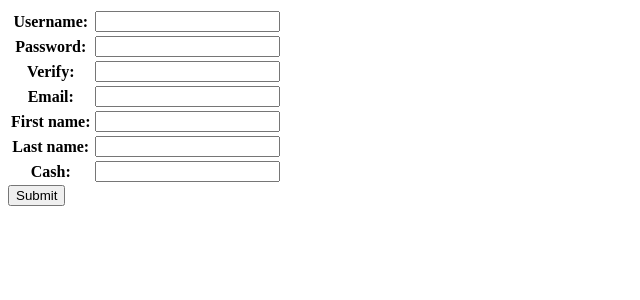
After one commit to montreal91/test_task, a Django app: page /signup/ in a window 1280 px wide. The commit adds this page. Shown: the top 300 px of the page, without its empty margins (0-640 px from the left). Run offline with Django 3.2, Linux system fonts and the light colour scheme.

Commit message:
registration reworked

```diff
--- /dev/null
+++ b/test_task/forms.py
@@ -0,0 +1,10 @@
+from django import forms
+
+class MyUserForm(forms.Form):
+	username = forms.CharField(max_length=20)
+	password = forms.CharField(max_length=30)
+	verify = forms.CharField(max_length=30)
+	email = forms.EmailField()
+	first_name = forms.CharField(max_length=20)
+	last_name = forms.CharField(max_length=20)
+	cash = forms.DecimalField()
--- /dev/null
+++ b/test_task/templates/test_task/create_user.html
@@ -0,0 +1,6 @@
+<form action='/signup/' method='post'> {% csrf_token %}
+	<table>
+		{{ form.as_table }}
+	</table>
+	<input type='submit' value='Submit'>
+</form>
--- a/test_task/templates/test_task/user.html
+++ b/test_task/templates/test_task/user.html
@@ -1,2 +1,2 @@
-Name: {{ myuser.user.first_name }} <br>
-Last name: {{ myuser.user.last_name }}
+Name: {{ myuser.first_name }} <br>
+Last name: {{ myuser.last_name }}
--- a/test_task/templates/test_task/user_index.html
+++ b/test_task/templates/test_task/user_index.html
@@ -9,7 +9,7 @@
 	{% if myuser_list %}
 		<ul>
 		{% for myuser in myuser_list %}
-		<li><a href="{% url 'task:user detail' myuser.id %}">{{ myuser.user.username }}</a>: {{ myuser.cash }}</li>
+		<li><a href="{% url 'task:user detail' myuser.id %}">{{ myuser.username }}</a>: {{ myuser.cash }}</li>
 		{% endfor %}
 		</ul>
 
--- a/test_task/urls.py
+++ b/test_task/urls.py
@@ -6,7 +6,7 @@ urlpatterns = patterns('',
 	url(r'orders/(?P<pk>\d+)', views.OrderDetailView.as_view(), name='order detail'),
 	url(r'^$|orders/', views.OrderIndexView.as_view(), name='order detail'), #matches '/' and 'orders/'
 	url(r'users/(?P<pk>\d+)', views.UserDetailView.as_view(), name='user detail'),
-	url(r'users/signup', views.SignUpView.as_view(), name='sign_up'),
+	url(r'signup/', views.SignUpView.as_view(), name='sign_up'),
 	url(r'users/login', views.LogInView.as_view(), name='log_in'),
 	url(r'users/logout', views.logout_view, name='log_out'),
 	url(r'users/', views.UserIndexView.as_view(), name='users index'),
--- a/test_task/views.py
+++ b/test_task/views.py
@@ -6,9 +6,9 @@ from django.core.urlresolvers import reverse
 from django.db import IntegrityError
 from django.views import generic
 from django.contrib.auth import authenticate, login, logout
-from django.contrib.auth.models import User
 
 from test_task.models import MyUser, Order
+from test_task.forms import MyUserForm
 
 class UserIndexView(generic.ListView):
 	template_name = 'test_task/user_index.html'
@@ -36,61 +36,28 @@ class OrderDetailView(generic.DetailView):
 	model = Order
 	template_name = 'test_task/order.html'
 
-#This looks ugly
-class SignUpView(generic.View):
-	def get(self, request):
-		return render(request, 'test_task/myuser_form.html')
+class SignUpView(generic.edit.FormView):
+	template_name = 'test_task/create_user.html'
+	form_class = MyUserForm
+	success_url = '/'
 
-	def post(self, request):
-		username = request.POST['username']
-		password = request.POST['password']
-		verify = request.POST['verify']
-		email = request.POST['email']
-		f_name = request.POST['first_name']
-		l_name = request.POST['last_name']
+	def form_valid(self, form):
+		username = form.cleaned_data['username']
+		password = form.cleaned_data['password']
+		email = form.cleaned_data['email']
+		first_name = form.cleaned_data['first_name']
+		last_name = form.cleaned_data['last_name']
+		cash = form.cleaned_data['cash']
 
-		try:
-			cash = float(request.POST['cash'])
-		except ValueError:
-			cash = 0.0
+		add = {'first_name': first_name, 'last_name': last_name, 'cash': cash}
 
-		any_error = False
-		context = {'username': username, 'email': email, 'first_name': f_name, 'last_name': l_name,
-			'cash': cash}
+		new = MyUser.objects.create_user(username, email, password,
+			first_name=first_name, last_name=last_name, cash=cash)
+		authenticate(username=username, password=password)
+		login(self.request, new)
 
-		if not utils.valid_username(username):
-			context['error_username'] = "That's not a valid username."
-			any_error = True
+		return HttpResponseRedirect('/')
 
-		if not utils.valid_password(password):
-			context['error_password'] = "That's not a valid password."
-			any_error = True
-
-		if password != verify:
-			context['error_verify'] = "Your passwords didn't match."
-			any_error = True
-
-		if not utils.valid_email(email):
-			context['error_email'] = "That's not a valid e-mail."
-			any_error = True
-
-		if any_error:
-			return render(request, 'test_task/myuser_form.html', context)
-
-		else:
-			try:
-				new_user = User.objects.create_user(username, email, password)
-			except IntegrityError:
-				context['error_username'] = "Such user is already exists."
-				return render(request, 'test_task/myuser_form.html', context)
-
-			new_user.first_name = f_name
-			new_user.last_name = l_name
-			new_user.save()
-			new_myuser = MyUser(user=new_user, cash=cash)
-			new_myuser.save()
-			login(request, new_user)
-			return HttpResponseRedirect('/')
 
 class LogInView(generic.View):
 	def get(self, request):
```
Also changed, not shown: 3 other files.
